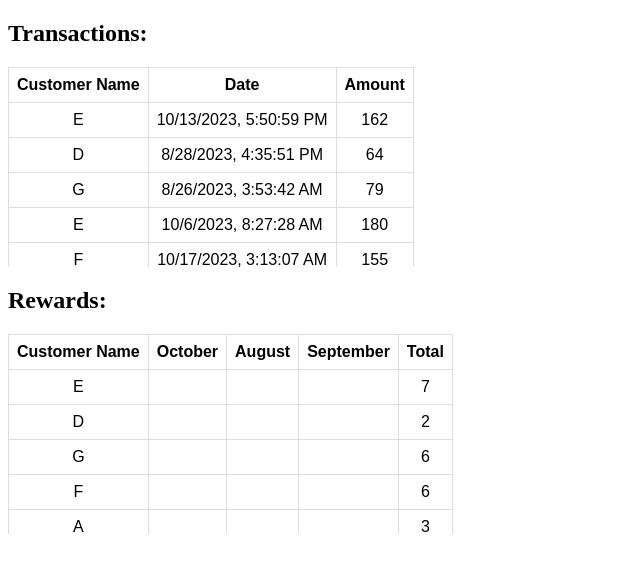
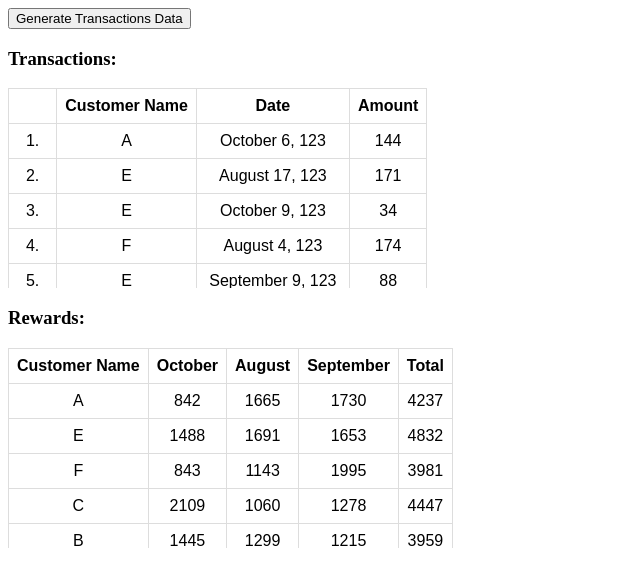
Before and after one commit to VijayIyer/charter-communications-hw, a React (Create React App) app: page / in a window 1280 px wide. Both pictures are taken after a click on the button "Show Rewards". Shown: the top 584 px of the page, without its empty margins (0-640 px from the left). Built offline with nearby package versions, Linux system fonts and the light colour scheme.

Commit message:
Adds logic to regenerate random transactions

```diff
--- a/src/App.js
+++ b/src/App.js
@@ -1,21 +1,14 @@
 import TransactionsTable from "./components/TransactionsTable";
 import RewardsTable from "./components/RewardsTable";
-import { useState } from "react";
+import Refresh from "./components/Refresh";
 import { TransactionsProvider } from "./context/transactionsContext";
 function App() {
-  const [showRewardsTable, setShowRewards] = useState(false);
   return (
     <div className='App'>
       <TransactionsProvider>
+        <Refresh />
         <TransactionsTable />
-
-        {showRewardsTable ? (
-          <RewardsTable />
-        ) : (
-          <button onClick={() => setShowRewards((value) => !value)}>
-            Show Rewards
-          </button>
-        )}
+        <RewardsTable />
       </TransactionsProvider>
     </div>
   );
--- /dev/null
+++ b/src/components/Refresh.js
@@ -0,0 +1,6 @@
+import { useContext } from "react";
+import { transactionsContext } from "../context/transactionsContext";
+export default function Refresh() {
+  const { fetchData } = useContext(transactionsContext);
+  return <button onClick={fetchData}>Generate Transactions Data</button>;
+}
--- a/src/components/Reward.js
+++ b/src/components/Reward.js
@@ -1,4 +1,4 @@
-import { useContext, useState, useEffect } from "react";
+import { useContext, useState, useEffect, useCallback } from "react";
 import { transactionsContext } from "../context/transactionsContext";
 export default function Reward({ customer, months }) {
   const { transactionsData } = useContext(transactionsContext);
@@ -17,21 +17,28 @@ export default function Reward({ customer, months }) {
     }
   }, [transactionsData, customer]);
   const getRewardForAmount = (amount) =>
-    amount > 100 ? 2 : amount > 50 && amount < 100 ? 1 : 0;
-  const getRewardForMonth = (customer, month) => {
+    amount > 100
+      ? 2 * (amount - 100)
+      : amount > 50 && amount < 100
+      ? amount - 50
+      : 0;
+  const getRewardForMonth = useCallback(
+    (customer, month) => {
       if (transactionsData) {
-      transactionsData
+        return transactionsData
           .filter(
             (transaction) =>
               transaction.customer === customer &&
               transaction.date.getMonth() === month
           )
           .reduce((total, transaction) => {
-          console.log(transaction.date.getMonth(), month);
             return total + getRewardForAmount(transaction.amount);
           }, 0);
       }
-  };
+      return 0;
+    },
+    [transactionsData]
+  );
   return (
     <tr>
       <td>{customer}</td>
--- a/src/components/RewardsTable.js
+++ b/src/components/RewardsTable.js
@@ -1,10 +1,12 @@
 import { transactionsContext } from "../context/transactionsContext";
-import { monthNames } from "../constants";
+import { monthNames } from "../utils/constants";
 import getUniqueElements from "../utils/getUniqueElements";
 import "./styles.css";
 import { useContext, useState, useEffect } from "react";
 import Reward from "./Reward";
 export default function RewardsTable() {
+  const [showRewardsTable, setShowRewards] = useState(false);
+
   const { transactionsData } = useContext(transactionsContext);
   const [months, setMonths] = useState([]);
   const [customers, setCustomers] = useState([]);
@@ -26,9 +28,16 @@ export default function RewardsTable() {
       );
     }
   }, [transactionsData]);
+  if (!showRewardsTable)
+    return (
+      <button onClick={() => setShowRewards((value) => !value)}>
+        Show Rewards
+      </button>
+    );
+
   return (
     <>
-      <h2>Rewards:</h2>
+      <h3>Rewards:</h3>
       <table>
         <thead>
           <tr>
@@ -42,7 +51,7 @@ export default function RewardsTable() {
 
         <tbody>
           {customers.map((customer) => (
-            <Reward customer={customer} months={months} />
+            <Reward key={customer} customer={customer} months={months} />
           ))}
         </tbody>
       </table>
--- a/src/components/Transaction.js
+++ b/src/components/Transaction.js
@@ -1,10 +1,14 @@
-export default function Transaction({ transaction }) {
+import { monthNames } from "../utils/constants";
+export default function Transaction({ rowNumber, transaction }) {
   const { customer, date, amount } = transaction;
 
   return (
     <tr>
+      <td>{rowNumber}.</td>
       <td>{customer}</td>
-      <td>{date.toLocaleString()}</td>
+      <td>{`${
+        monthNames[date.getMonth()]
+      } ${date.getDate()}, ${date.getYear()}`}</td>
       <td>{amount}</td>
     </tr>
   );
--- a/src/components/TransactionsTable.js
+++ b/src/components/TransactionsTable.js
@@ -9,10 +9,11 @@ export default function TransactionsTable() {
   if (loadingTransactions) return <h1>Loading Transactions...</h1>;
   return (
     <>
-      <h2>Transactions:</h2>
+      <h3>Transactions:</h3>
       <table>
         <thead>
           <tr>
+            <th></th>
             <th>Customer Name</th>
             <th>Date</th>
             <th>Amount</th>
@@ -20,9 +21,13 @@ export default function TransactionsTable() {
         </thead>
 
         <tbody>
-          {transactionsData.map((transaction) => {
+          {transactionsData.map((transaction, index) => {
             return (
-              <Transaction key={transaction.id} transaction={transaction} />
+              <Transaction
+                key={transaction.id}
+                rowNumber={index + 1}
+                transaction={transaction}
+              />
             );
           })}
         </tbody>
--- a/src/context/transactionsContext.js
+++ b/src/context/transactionsContext.js
@@ -4,18 +4,22 @@ export const transactionsContext = createContext({});
 export const TransactionsProvider = ({ children }) => {
   const [transactionsData, setTransactionsData] = useState([]);
   const [loadingTransactions, setLoadingTransactions] = useState(false);
-  useEffect(() => {
+  const fetchData = () => {
     setLoadingTransactions(true);
     fetchTransactionsData().then((data) => {
       setLoadingTransactions(false);
       setTransactionsData(data);
     });
+  };
+  useEffect(() => {
+    fetchData();
   }, []);
   return (
     <transactionsContext.Provider
       value={{
         transactionsData,
         loadingTransactions,
+        fetchData,
       }}
     >
       {children}
--- a/src/data.js
+++ b/src/data.js
@@ -6,7 +6,7 @@ const allowedTransactionDateRange = {
   min: new Date(2023, 7, 1),
   max: new Date(2023, 9, 30),
 };
-const numberOfTransactions = 20;
+const numberOfTransactions = 500;
 const customers = ["A", "B", "C", "D", "E", "F", "G"];
 
 class Transaction {
```
Also changed, not shown: src/utils/constants.js (renamed from src/constants.js). Lines whose indentation alone changed are shown as unchanged.
